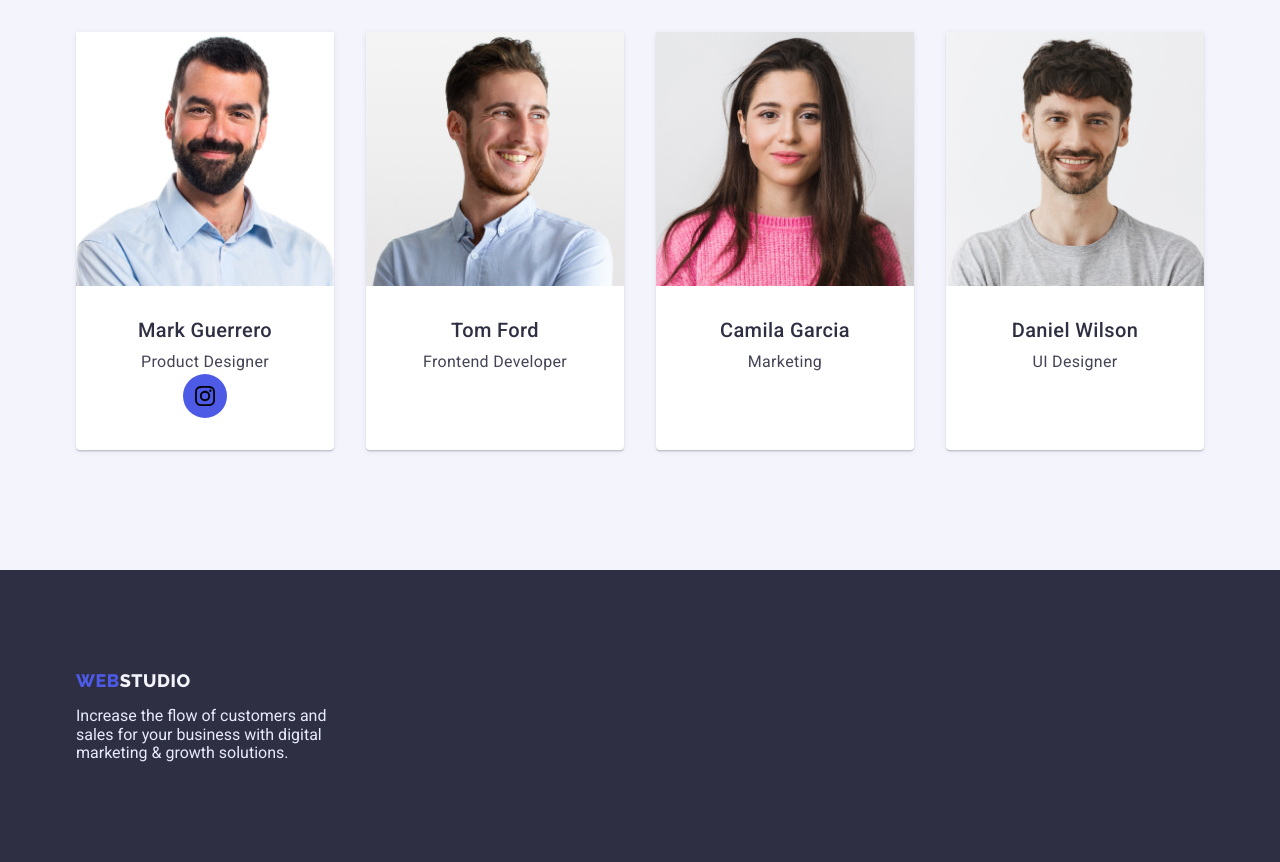
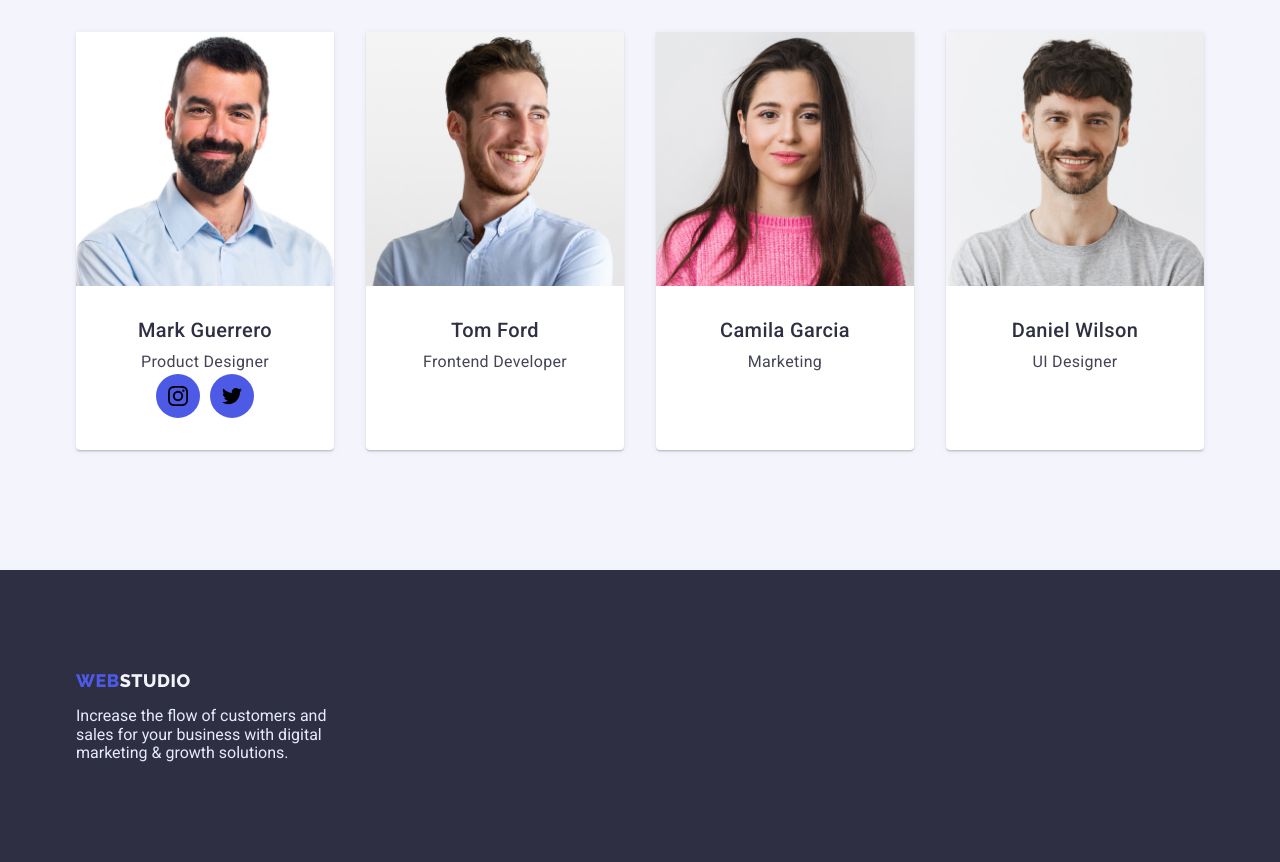
Before and after one commit to Sychov-Yurii/goit-markup-hw-04, a plain HTML site: page index.html in a window 1280 px wide. Shown: the part 1772-2634 px from the top of the page. Drawn offline with nearby package versions, Linux system fonts and the light colour scheme.

Commit message:
add icons

```diff
--- a/index.html
+++ b/index.html
@@ -121,9 +121,15 @@
                         </svg>
                       </a>
                     </li>
+                    <li class="team-soc-item">
+                      <a class="team-soc-link link" href="">
+                        <svg width="20" height="20" class="team-soc-icon">
+                          <use href="./images/icons.svg#icon-twitter"></use>
+                        </svg>
+                      </a>
+                    </li>
                   </ul>
                 </div>
-
             </li>
             <li class="hero-border">
                 <img src="./images/Team-card-2.jpg" alt="Team-card-2" width="264">
```
Also changed, not shown: 1 other file.
